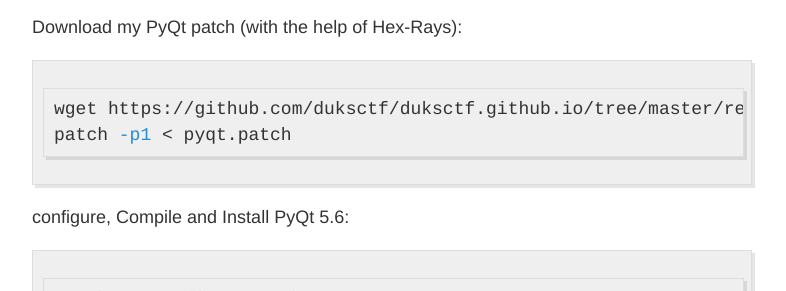
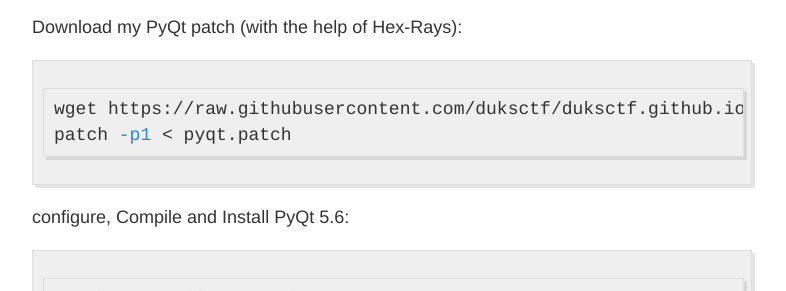
Before and after one commit to duksctf/duksctf.github.io, a Jekyll site: the page built from _posts/2017-03-15-Make-IDA-Pro-Great-Again.md, in a window 1280 px wide and 900 px high, scrolled down 5971 px. Shown: the part 161-452 px from the top of the window, without its empty margins (248-1034 px from the left). Built offline with Jekyll 4.4.1, drawn with Linux system fonts in a browser that asks for light colours; some of the changed lines change nothing that is shown.

Commit message:
Update 2017-03-15-Make-IDA-Pro-Great-Again.md

````diff
--- a/_posts/2017-03-15-Make-IDA-Pro-Great-Again.md
+++ b/_posts/2017-03-15-Make-IDA-Pro-Great-Again.md
@@ -209,7 +209,7 @@ cd PyQt5_gpl-5.6
 
 Download my PyQt patch (with the help of Hex-Rays):
 ``` bash
-wget https://github.com/duksctf/duksctf.github.io/tree/master/resources/2017/ida/pyqt.patch
+wget https://raw.githubusercontent.com/duksctf/duksctf.github.io/master/resources/2017/ida/pyqt.patch
 patch -p1 < pyqt.patch
 ```
 
````
